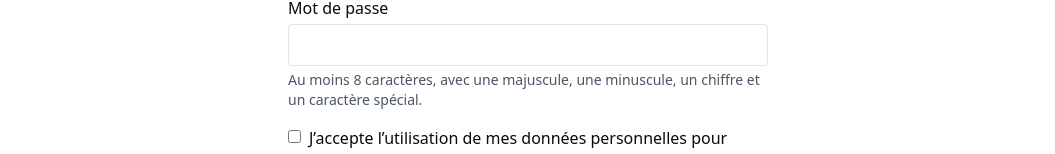
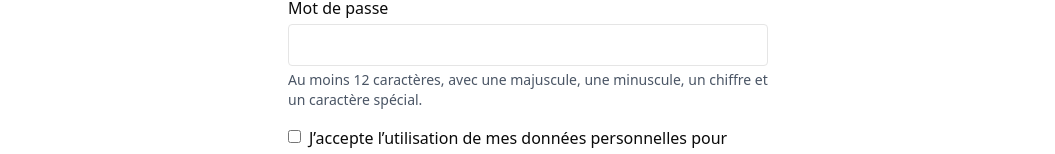
Before and after one commit to glop2026shoploc/front, a Next.js app: page /inscription in a window 1280 px wide. Shown: the part 427-581 px from the top of the page, without its empty margins (112-1167 px from the left). Built offline with nearby package versions, Linux system fonts and the light colour scheme; no server answers.

Commit message:
fix: require 12 characters for passwords

```diff
--- a/src/app/inscription/page.tsx
+++ b/src/app/inscription/page.tsx
@@ -83,7 +83,7 @@ export default function InscriptionPage() {
         <label className="block">Prénom<input name="firstName" required className="mt-1 w-full rounded border p-2" /></label>
         <label className="block">Nom<input name="lastName" required className="mt-1 w-full rounded border p-2" /></label>
         <label className="block">Adresse e-mail<input name="email" type="email" required autoComplete="email" className="mt-1 w-full rounded border p-2" /></label>
-        <label className="block">Mot de passe<input name="password" type="password" required minLength={8} pattern="(?=.*[a-z])(?=.*[A-Z])(?=.*[0-9])(?=.*[^A-Za-z0-9]).{8,}" aria-describedby="password-help" autoComplete="new-password" className="mt-1 w-full rounded border p-2" /><span id="password-help" className="mt-1 block text-sm text-gray-600">Au moins 8 caractères, avec une majuscule, une minuscule, un chiffre et un caractère spécial.</span></label>
+        <label className="block">Mot de passe<input name="password" type="password" required minLength={12} pattern="(?=.*[a-z])(?=.*[A-Z])(?=.*[0-9])(?=.*[^A-Za-z0-9]).{12,}" aria-describedby="password-help" autoComplete="new-password" className="mt-1 w-full rounded border p-2" /><span id="password-help" className="mt-1 block text-sm text-gray-600">Au moins 12 caractères, avec une majuscule, une minuscule, un chiffre et un caractère spécial.</span></label>
         <label className="flex items-start gap-2">
           <input name="dataUsageConsent" type="checkbox" required className="mt-1" />
           <span>J’accepte l’utilisation de mes données personnelles pour créer et gérer mon compte. <Link className="underline" href="/politique-confidentialite" target="_blank" rel="noopener noreferrer">En savoir plus sur l’utilisation de mes données</Link>.</span>
```
